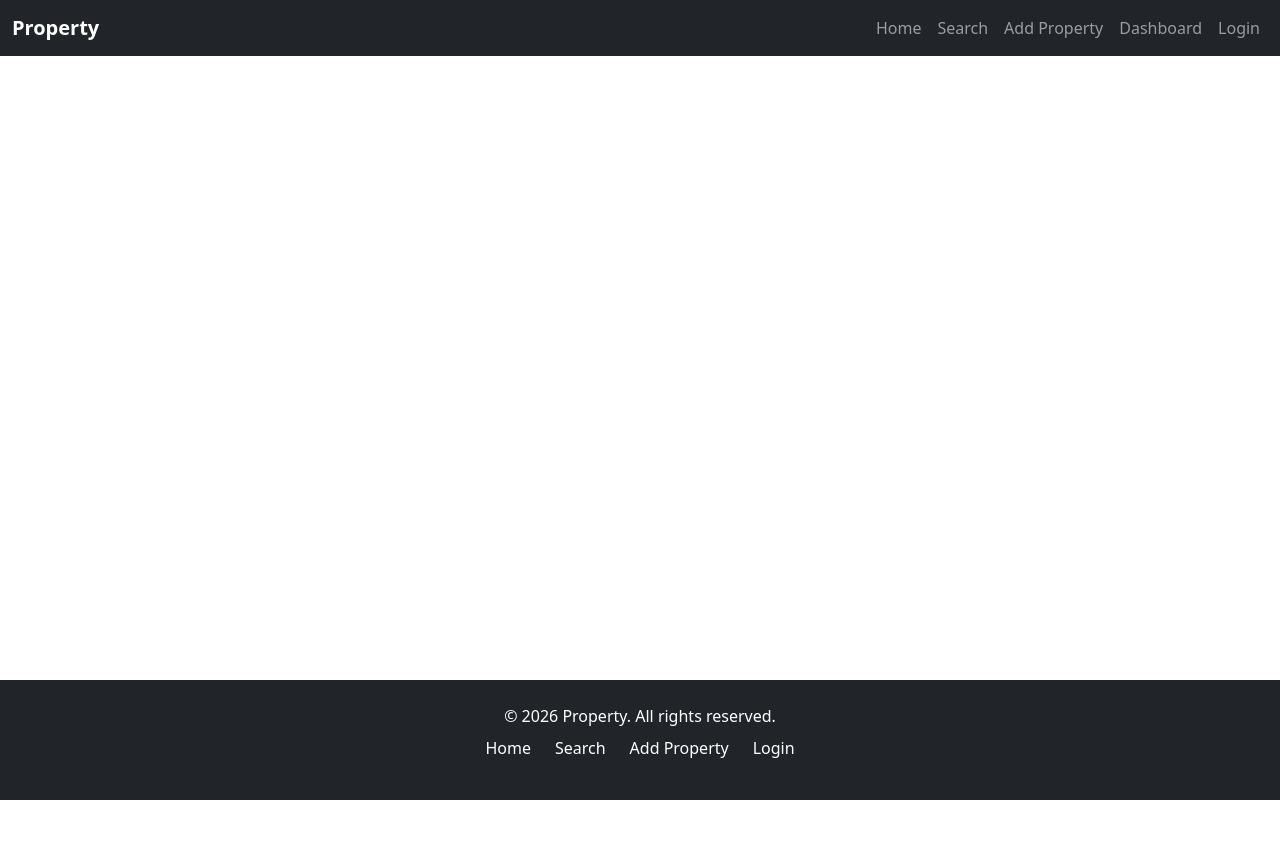
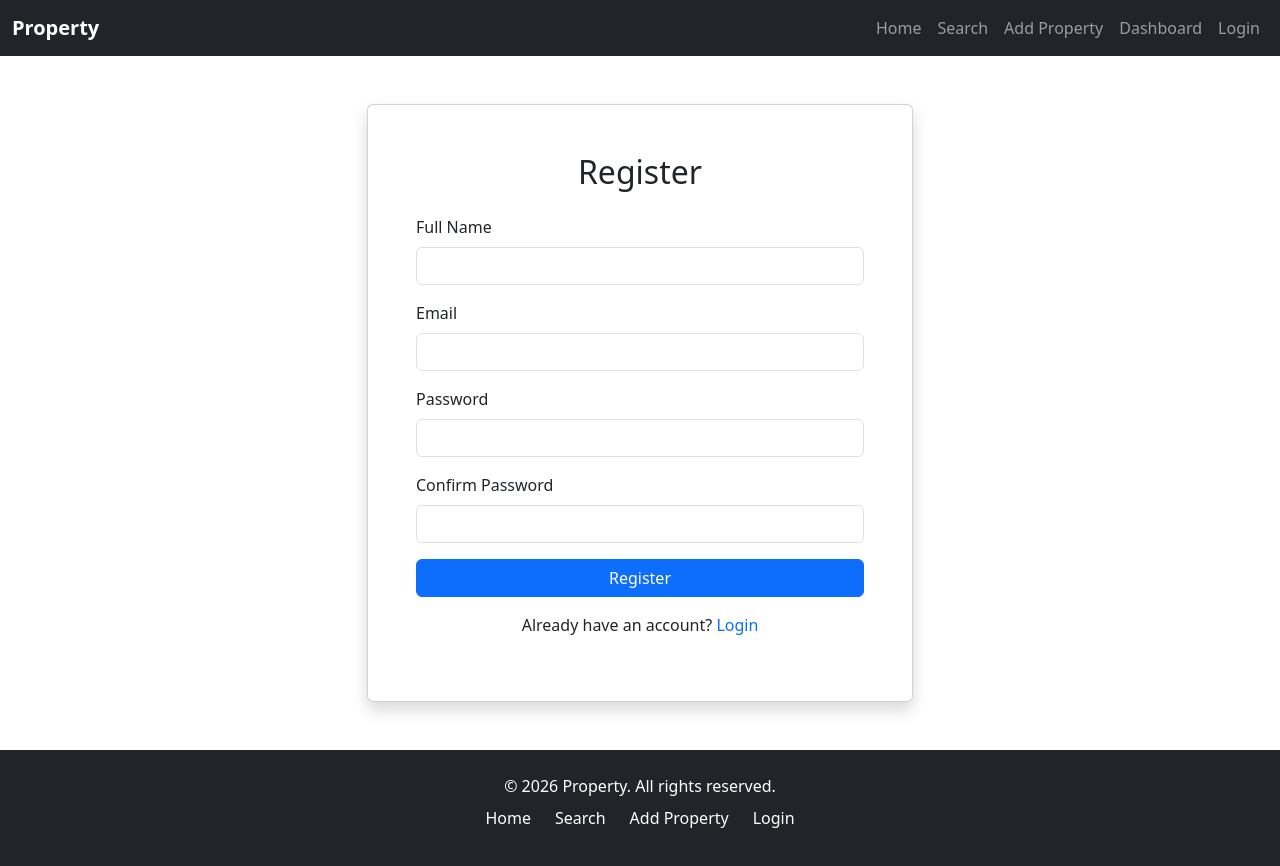
Before and after one commit to MdRaselHosen/Property, a React (Vite) app in the folder frontend/prof-front/: page /register in a window 1280 px wide. Shown: the top 866 px of the page. Before the commit the page ends 800 px from the top, so only its background shows below. Built offline with nearby package versions, Linux system fonts and the light colour scheme.

Commit message:
add login and register page

```diff
--- a/frontend/prof-front/src/App.jsx
+++ b/frontend/prof-front/src/App.jsx
@@ -5,6 +5,9 @@ import './App.css';
 import Navbar from './components/Navbar';
 import Footer from './components/Footer';
 import Home from './pages/Home';
+
+import Login from './pages/Login';
+import Register from './pages/Register';
 
 
 function App() {
@@ -15,6 +18,8 @@ function App() {
         <main className="main-content">
           <Routes>
             <Route path="/" element={<Home />} />
+            <Route path='/login' element={<Login />} />
+            <Route path="/register" element={<Register />} />
           </Routes>
         </main>
         <Footer />
--- a/frontend/prof-front/src/components/Footer.jsx
+++ b/frontend/prof-front/src/components/Footer.jsx
@@ -23,7 +23,7 @@ const Footer = () => {
             </Link>
           </li>
           <li className="list-inline-item ms-3">
-            <Link className="text-white text-decoration-none">
+            <Link className="text-white text-decoration-none" to="/login">
               Login
             </Link>
           </li>
--- a/frontend/prof-front/src/components/Navbar.jsx
+++ b/frontend/prof-front/src/components/Navbar.jsx
@@ -42,7 +42,7 @@ const Navbar = () => {
               </Link>
             </li>
             <li className="nav-item">
-              <Link className="nav-link">
+              <Link className="nav-link" to="/login">
                 Login
               </Link>
             </li>
--- /dev/null
+++ b/frontend/prof-front/src/pages/Login.jsx
@@ -0,0 +1,55 @@
+import React, { useState } from "react";
+import { useNavigate, Link } from "react-router-dom";
+
+const Login = () => {
+  return (
+    <div className="container my-5">
+      <div className="row justify-content-center">
+        <div className="col-md-6">
+          <div className="card shadow">
+            <div className="card-body p-5">
+              <h2 className="card-title text-center mb-4">Login</h2>
+              <form>
+                <div className="mb-3">
+                  <label htmlFor="email" className="form-label">
+                    Email
+                  </label>
+                  <input
+                    type="email"
+                    className="form-control"
+                    id="email"
+                    name="email"
+                    required
+                  />
+                </div>
+                <div className="mb-3">
+                  <label htmlFor="password" className="form-label">
+                    Password
+                  </label>
+                  <input
+                    type="password"
+                    className="form-control"
+                    name="password"
+                    id="password"
+                    required
+                  />
+                </div>
+                <button type="submit" className="btn btn-primary w-100">
+                  Login
+                </button>
+              </form>
+              <p className="text-center mt-3">
+                Don't have an account?{" "}
+                <Link to="/register" className="text-decoration-none">
+                  Register
+                </Link>
+              </p>
+            </div>
+          </div>
+        </div>
+      </div>
+    </div>
+  );
+};
+
+export default Login;
--- /dev/null
+++ b/frontend/prof-front/src/pages/Register.jsx
@@ -0,0 +1,74 @@
+import React, { useState } from "react";
+import { useNavigate, Link } from "react-router-dom";
+
+const Register = () => {
+  return (
+    <div className="container my-5">
+      <div className="row justify-content-center">
+        <div className="col-md-6">
+          <div className="card shadow">
+            <div className="card-body p-5">
+              <h2 className="card-title text-center mb-4">Register</h2>
+              <form>
+                <div className="mb-3">
+                  <label className="form-label" htmlFor="name">
+                    Full Name
+                  </label>
+                  <input
+                    type="text"
+                    className="form-control"
+                    id="name"
+                    name="name"
+                    required
+                  />
+                </div>
+                <div className="mb-3">
+                  <label htmlFor="email" className="form-label">
+                    Email
+                  </label>
+                  <input
+                    type="email"
+                    className="form-control"
+                    id="email"
+                    name="email"
+                    required
+                  />
+                </div>
+                <div className="mb-3">
+                  <label htmlFor="password" className="form-label">
+                    Password
+                  </label>
+                  <input
+                    type="password"
+                    className="form-control"
+                    id="password"
+                    name="password"
+                    required
+                  />
+                </div>
+                <div className="mb-3">
+                  <label htmlFor="confirmPassword" className="form-label">
+                    Confirm Password
+                  </label>
+                  <input
+                    type="password"
+                    className="form-control"
+                    id="confirmPassword"
+                    name="confirmPassword"
+                    required
+                  />
+                </div>
+                <button type="submit" className="btn btn-primary w-100">Register</button>
+              </form>
+              <p className="text-center mt-3">
+                Already have an account? <Link to="/login" className="text-decoration-none">Login</Link>
+              </p>
+            </div>
+          </div>
+        </div>
+      </div>
+    </div>
+  );
+};
+
+export default Register;
```
